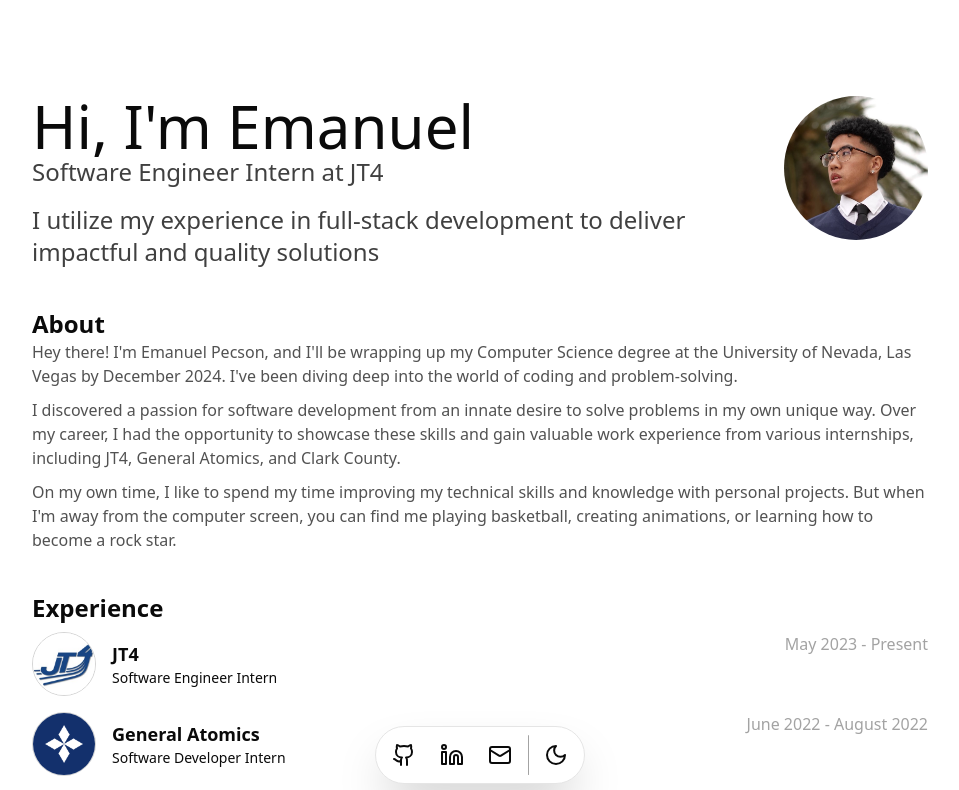
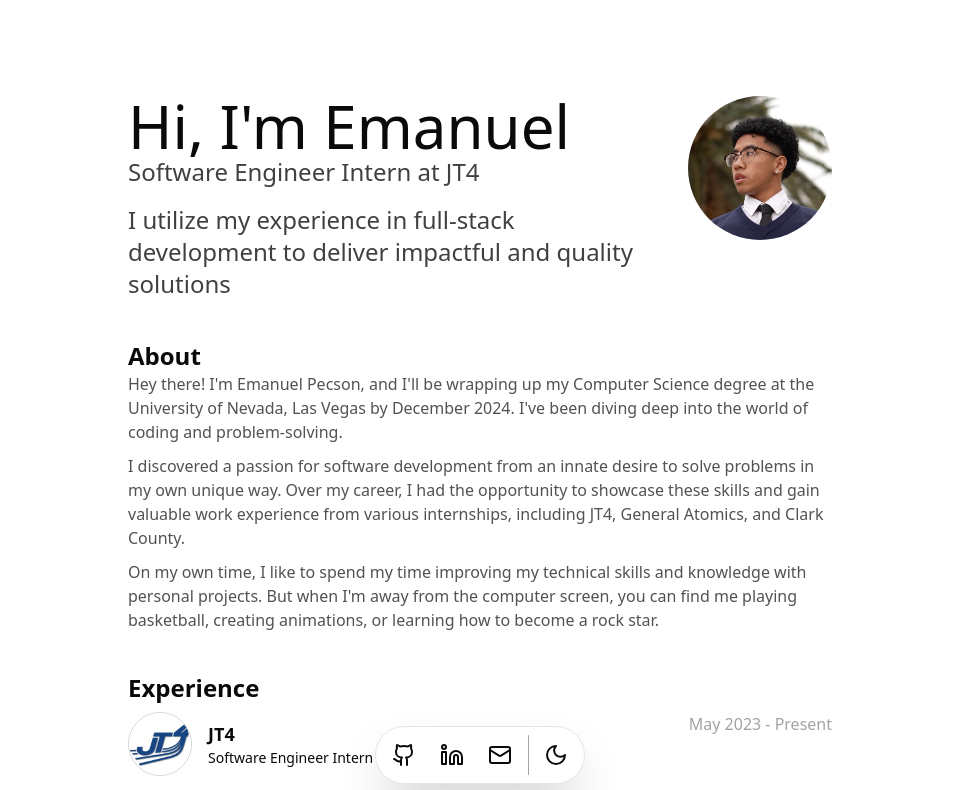
Before and after one commit to emanpecson/portfolio, a Next.js app: page / in a window 1280 px wide. Shown: the top 790 px of the page, without its empty margins (160-1119 px from the left). Built offline with nearby package versions, Linux system fonts and the light colour scheme.

Commit message:
style: :lipstick: shrink max width

```diff
--- a/src/app/layout.tsx
+++ b/src/app/layout.tsx
@@ -12,7 +12,7 @@ const fontSans = FontSans({
 
 export const metadata: Metadata = {
   title: 'Emanuel Pecson',
-  description: "Emanuel's portfolio",
+  description: "Emanuel Pecson's portfolio",
 };
 
 export default function RootLayout({ children }: { children: React.ReactNode }) {
--- a/src/app/page.tsx
+++ b/src/app/page.tsx
@@ -10,7 +10,7 @@ export default function Home() {
   return (
     <div className="flex justify-center sm:py-24 py-16 px-4">
       <FloatingDock />
-      <div className="sm:w-[56rem] w-full space-y-10">
+      <div className="max-w-[44rem] w-full space-y-10">
         <Intro />
         <About />
         <Experience />
```
